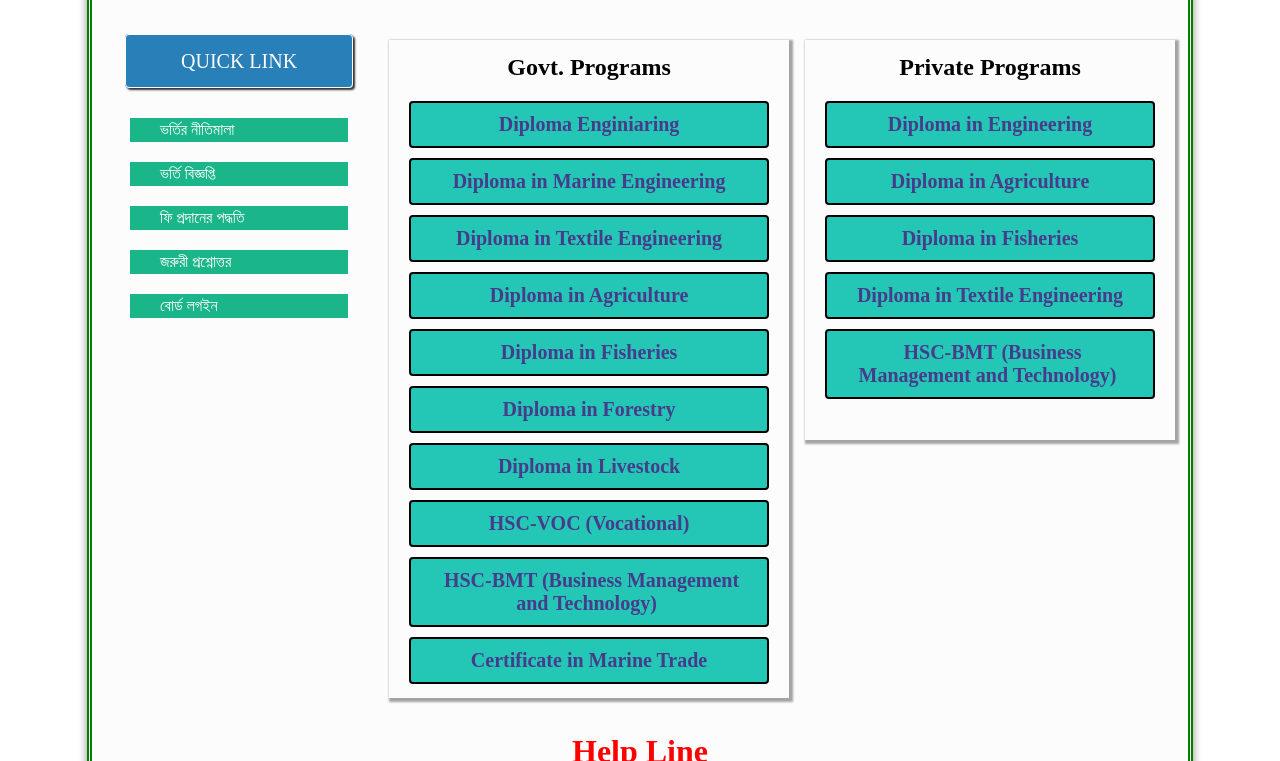
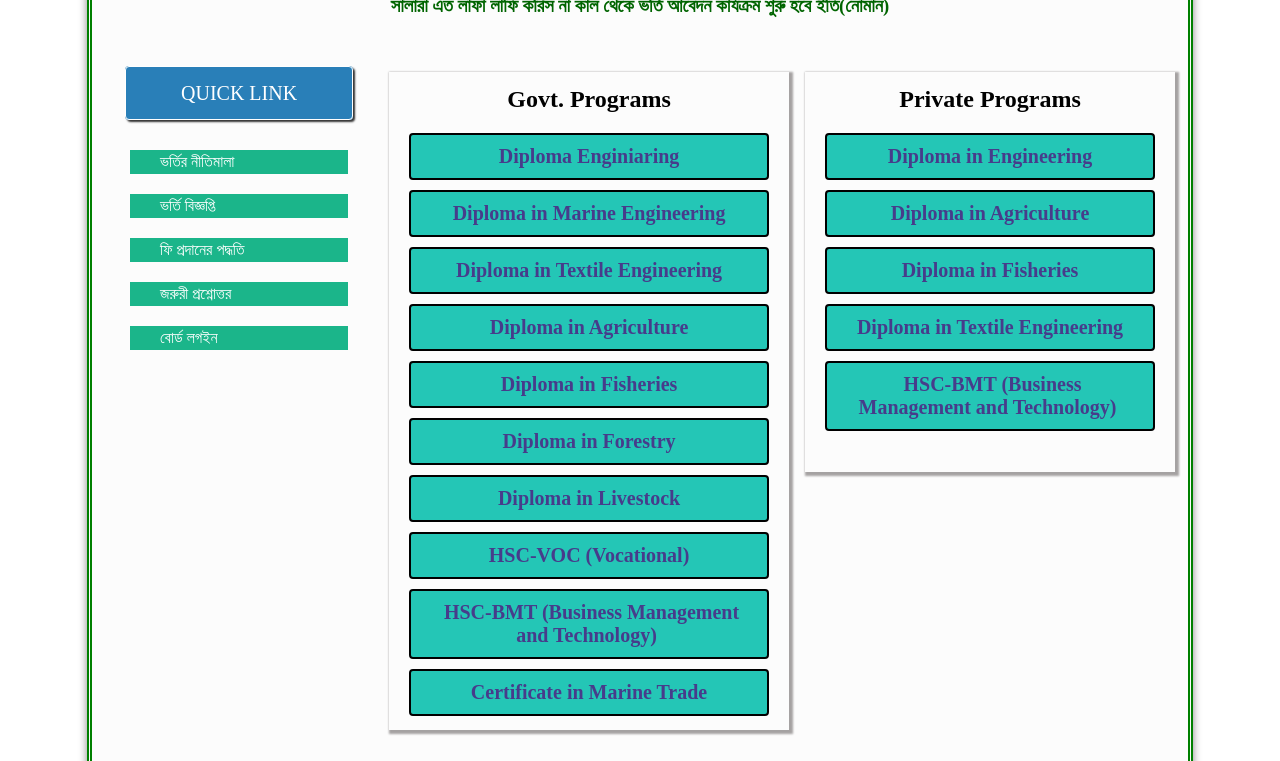
Before and after one commit to MdNoman14926/BTEB, a plain HTML site: page index.html in a window 1280 px wide. Shown: the part 339-1100 px from the top of the page. Drawn offline with Linux system fonts and the light colour scheme.

Commit message:
Update index.html

```diff
--- a/index.html
+++ b/index.html
@@ -28,6 +28,7 @@
         <div class="heading">
             <h1>BTEB Admission</h1>
             <h1>(Session: 2022 - 2023)</h1>
+            <h3>সালারা এত লাফা লাফি করিস না কাল থেকে ভর্তি আবেদন কার্যক্রম শুরু হবে ইতি(নোমান)</h3>
         </div>
        <div class="main-box">
             <div class="box-1">
```
